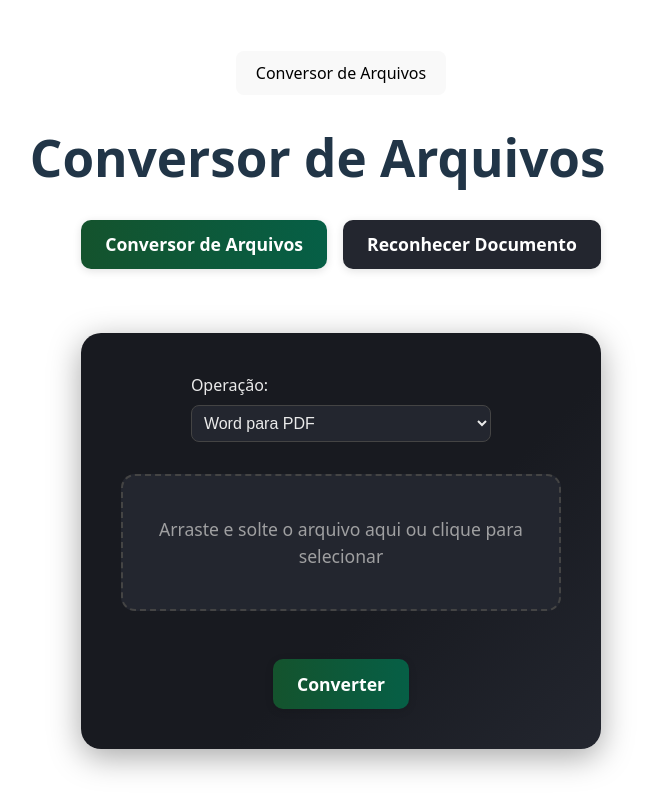
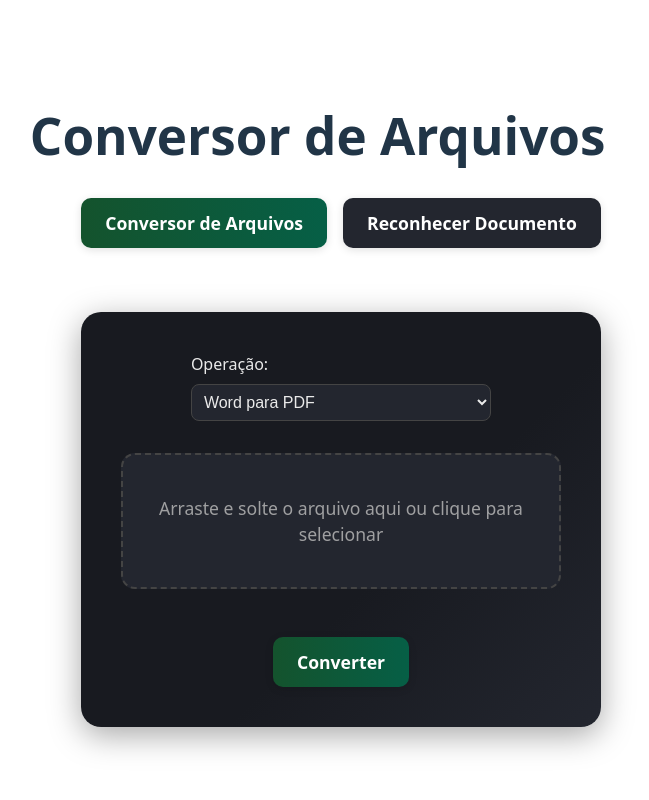
Before and after one commit to RobertoBuiatti/Conversor-download_arquivos, a React (Vite) app in the folder frontend/: page / in a window 1280 px wide. Shown: the whole page, without its empty margins (299-948 px from the left). Built offline with nearby package versions, Linux system fonts and the light colour scheme.

Commit message:
refactor: remove estado de página e botão de alternância no componente App

```diff
--- a/frontend/src/App.jsx
+++ b/frontend/src/App.jsx
@@ -1,14 +1,13 @@
-import React, { useState } from 'react';
+import React from 'react';
 import ConverterPage from './pages/ConverterPage';
 
 function App() {
-  const [page, setPage] = useState('converter');
+  const page = 'converter';
 
   return (
     <div>
       <nav style={{ display: 'flex', gap: '1rem', justifyContent: 'center', margin: '2rem 0' }}>
-        <button onClick={() => setPage('converter')}>Conversor de Arquivos</button>
-      </nav>
+              </nav>
       {page === 'converter' && <ConverterPage />}
     </div>
   );
```
